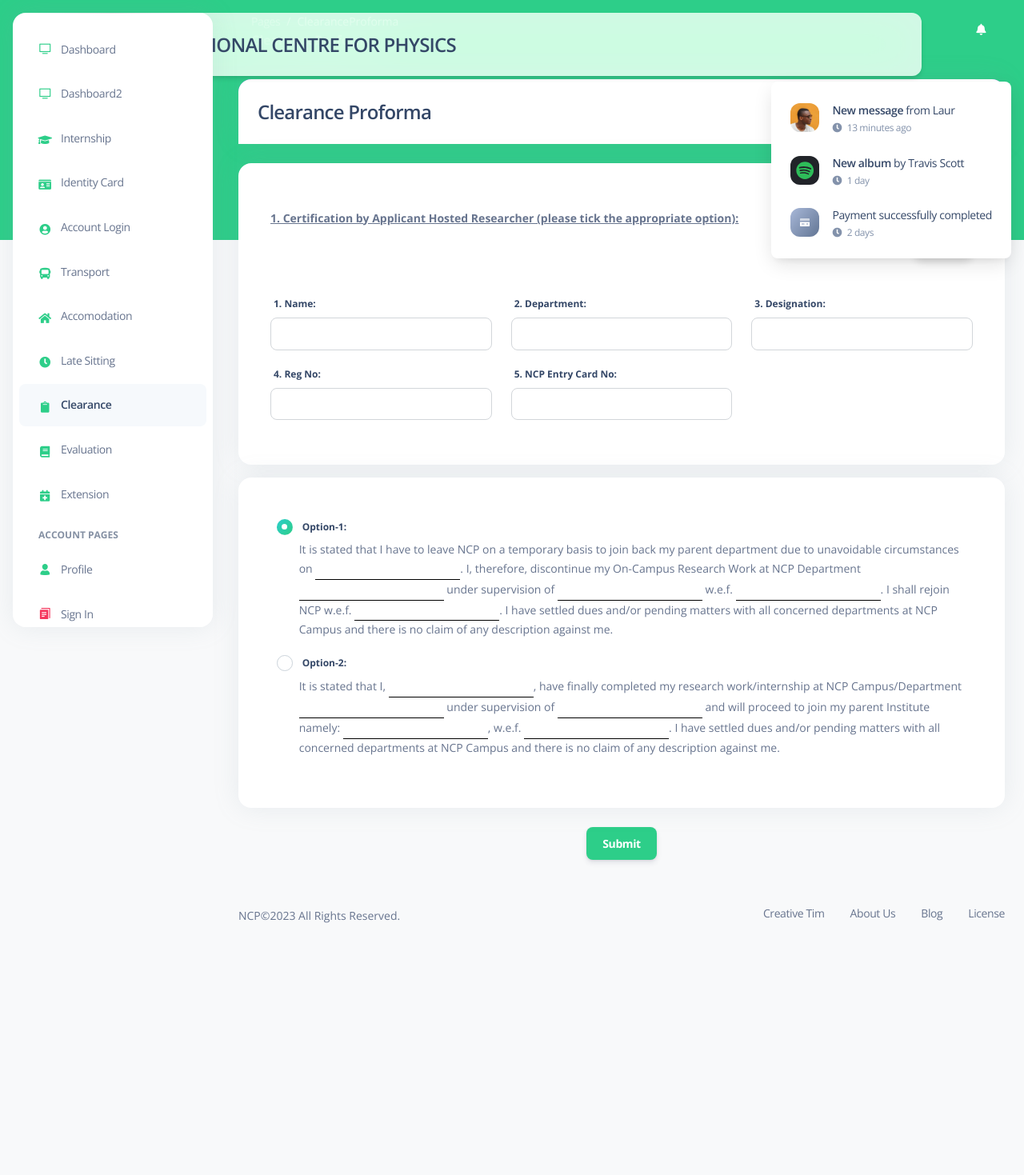
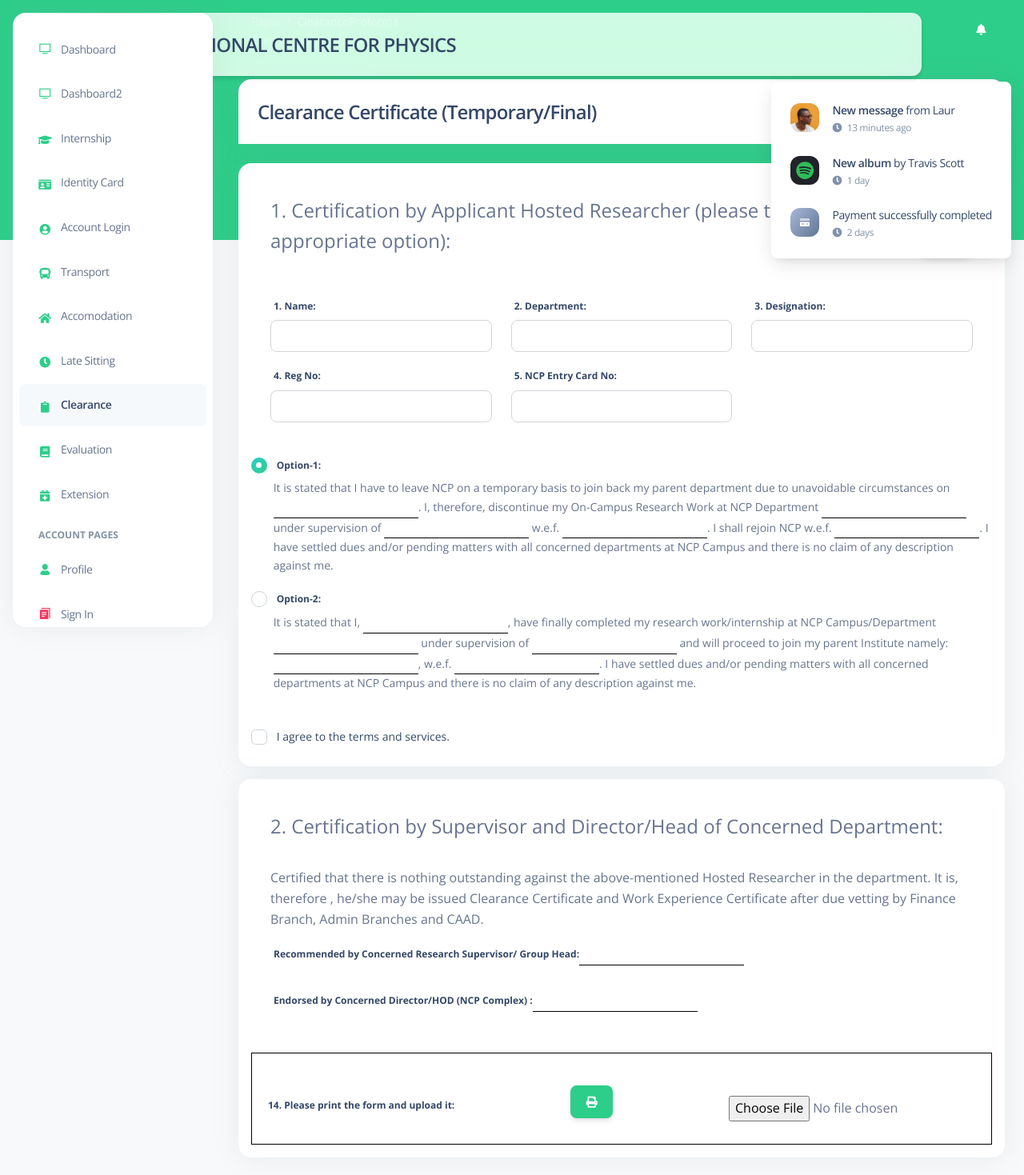
Before and after one commit to Amna1805/studentportal, a Vue app: page /clear in a window 1280 px wide. Shown: the top 1469 px of the page at 80% size. Before the commit the page ends 1174 px from the top, so only its background shows below. Built offline with nearby package versions, Linux system fonts and the light colour scheme.

Commit message:
updated clearance, internship and identity

```diff
--- a/src/main.js
+++ b/src/main.js
@@ -5,6 +5,7 @@ import router from "./router";
 import "./assets/css/nucleo-icons.css";
 import "./assets/css/nucleo-svg.css";
 import ArgonDashboard from "./argon-dashboard";
+import "@/assets/css/print.css";
 //import VeeValidatePlugin from '@vee-validate';
 //import { defineRule } from '@vee-validate/rules';
 
@@ -13,6 +14,9 @@ import ArgonDashboard from "./argon-dashboard";
 //     return /^[0-9]{13}$/.test(value);
 //   });
 const appInstance = createApp(App);
+appInstance.config.globalProperties.$printForm = function() {
+    window.print();
+};
 //appInstance.use(VeeValidatePlugin);
 appInstance.use(store);
 appInstance.use(router);
--- a/src/views/AccomodationProforma.vue
+++ b/src/views/AccomodationProforma.vue
@@ -32,7 +32,7 @@
                                     v-model="applicantInfo.registrationNo" />
                             </div>
                             <div class="col-md-6 mb-3">
-                                <label for="ncpId">4. NCP ID Card No.:</label>
+                                <label for="ncpId">4. NCP ID Card No:</label>
                                 <input type="text" class="form-control" id="ncpId" v-model="applicantInfo.ncpId" />
                             </div>
                         </div>
@@ -88,7 +88,7 @@
                         </div>
 
                         <div class="form-group">
-                            <label>10. Contact Phone Nos.</label>
+                            <label>10. Contact Phone No.</label>
                             <div class="row">
                                 <div class="col-md-4 mb-3">
                                     <input type="text" class="form-control" placeholder="Cell" id="contactCell"
@@ -136,7 +136,7 @@
                         <div class="printOff rectangle-box p-3 mt-4">
                             <div class="d-flex justify-content-between align-items-center mt-4">
                                 <label>14. Please print the form and upload it:</label>
-                                <button class="btn btn-success" @click="printForm">
+                                <button class="btn btn-success" @click="$printForm()">
                                     <i class="fas fa-print"></i> <!-- Font Awesome icon for printing -->
                                 </button>
                                 <input type="file" @change="handleFileUpload" class="form-control-file">
@@ -403,12 +403,6 @@
 export default {
     name: 'AccomodationProforma',
 
-    methods: {
-        printForm() {
-            window.print();
-        },
-    },
-
     data() {
         return {
             applicantInfo: {
@@ -451,9 +445,6 @@ export default {
 
 </script>
 
-<style media="print">
-@import "@/assets/css/print.css";
-</style>
 <style>
 .input-line {
     border: none;
--- a/src/views/ClearanceProforma.vue
+++ b/src/views/ClearanceProforma.vue
@@ -1,7 +1,7 @@
 <template>
     <div class="container py-4">
         <div class="card bg-primary text-white mb-4">
-            <h4 class="card-header">Clearance Proforma</h4>
+            <h4 class="card-header">Clearance Certificate (Temporary/Final)</h4>
         </div>
 
         <!-- Section 1: Personal Information -->
@@ -9,10 +9,10 @@
             <div class="card mb-3 p-3">
                 <fieldset>
                     <legend
-                        class="card-header d-flex justify-content-between align-items-center font-weight-bold text-decoration-underline">
-                        <p style="font-size: 14px;"><b><u>
+                        class="card-header d-flex justify-content-between align-items-center ">
+
                                     1. Certification by Applicant Hosted Researcher (please tick the appropriate
-                                    option):</u></b></p>
+                                    option):
                         <div class="avatar avatar-xl position-relative">
                             <img src="../assets/img/amna.jpg" alt="profile_image"
                                 class="shadow-sm w-100 border-radius-lg" />
@@ -20,15 +20,15 @@
                     </legend>
                     <div class="card-body">
                         <div class="row">
-                            <div class="col-md-4 mb-3">
+                            <div class="col-md-4 mb-3 ">
                                 <label>1. Name:</label>
                                 <input type="text" class="form-control" v-model="formData.name">
                             </div>
-                            <div class="col-md-4 mb-3">
+                            <div class="col-md-4 mb-3 ">
                                 <label>2. Department:</label>
                                 <input type="text" class="form-control" v-model="formData.department">
                             </div>
-                            <div class="col-md-4 mb-3">
+                            <div class="col-md-4 mb-3 ">
                                 <label>3. Designation:</label>
                                 <input type="text" class="form-control" v-model="formData.designation">
                             </div>
@@ -46,12 +46,7 @@
 
 
                     </div>
-
-                </fieldset>
-
-            </div>
-            <div class="card mb-3 p-5">
-                <div class="option">
+                    <div class="option">
                     <div class="form-check">
                         <input type="radio" checked class="form-check-input" id="P" value="temporraybasis"
                             v-model="formData.option">
@@ -80,7 +75,45 @@
                             matters with all concerned departments at NCP Campus and there is no claim of any
                             description against me.</p>
                     </div>
+                    <div class="form-check "><br/>
+                        <input type="checkbox" class="form-check-input" id="extAgreePolicy">
+                        <label class="form-check-label text-sm-2" for="extAgreePolicy">I agree to the terms and services.</label>
+                    </div>
                 </div>
+                </fieldset>
+
+            </div>
+            <div class="card mb-3 p-3">
+              <fieldset>
+                <legend
+                        class="card-header">
+                                    2. Certification by Supervisor and Director/Head of Concerned Department:
+                    </legend>
+                    <div class="card-body">
+                        <p class="mt-n3">Certified that there is nothing outstanding against the above-mentioned Hosted Researcher in the
+                            department. It is, therefore , he/she may be issued Clearance Certificate and Work Experience
+                            Certificate after due vetting by Finance Branch, Admin Branches and CAAD.
+                        </p>
+                        <div>
+                            <label for="supSignature">  Recommended by Concerned Research Supervisor/ Group Head: </label>
+                            <input type="text" id="supSignature" name="supSignature" class="input-line">
+                        </div>
+                        <br>
+                        <div>
+                            <label for="director">Endorsed by Concerned Director/HOD (NCP Complex) : </label>
+                            <input type="text" id="recommendationDirector" name="recommendationDirector" class="input-line">
+                        </div>
+                    </div>
+              </fieldset>
+              <div class="printOff rectangle-box p-3 mt-4">
+                            <div class="d-flex justify-content-between align-items-center mt-4">
+                                <label>14. Please print the form and upload it:</label>
+                                <button class="btn btn-success" @click="$printForm()">
+                                    <i class="fas fa-print"></i> <!-- Font Awesome icon for printing -->
+                                </button>
+                                <input type="file" @change="handleFileUpload" class="form-control-file">
+                            </div>
+                        </div>
             </div>
 
             <!---CAAD SECTION-->
@@ -224,10 +257,11 @@
                     </div>
                 </div>
             </div> -->
-            <!-- Submit Button -->
+            <!-- Submit Button --><div class="printOff">
             <div class="form-actions d-flex justify-content-center mt-4">
                 <button type="submit" class="btn btn-success">Submit</button>
             </div>
+        </div>
         </form>
     </div>
 </template>
--- a/src/views/IdentityCard.vue
+++ b/src/views/IdentityCard.vue
@@ -3,7 +3,7 @@
         <div class="card bg-primary text-white mb-4">
             <h4 class="card-header">Identity Card Proforma</h4>
         </div>
-        <div class="card card-profile justify-content-center mb-4 mx-lg-12 pb-lg-4">
+        <!-- <div class="card card-profile justify-content-center mb-4 mx-lg-12 pb-lg-4">
             <h4 class="m-2 p-3 justify-content-center text-center">Identity Card Picture</h4>
             <div class="justify-content-center text-center">
                 <div class="order-lg-2">
@@ -13,28 +13,49 @@
                     </div>
                 </div>
             </div>
-        </div>
+        </div> -->
         <form @submit.prevent="submitForm">
             <div class="card ">
                 <fieldset>
-                    <legend class="card-header">Information Required From Hosted Researcher</legend>
+                    <legend class="card-header  d-flex justify-content-between align-items-center">Information Required From
+                        Hosted Researcher
+
+                    </legend>
+
                     <div class="card-body">
 
                         <div class="row">
-                            <div class="col-md-4">
+                            <div class="col-12 text-center d-block d-lg-none mb-4 justify-content-start">
+                                    <div class="avatar avatar-xl position-relative">
+                                        <img src="../assets/img/laiba.jpg" alt="profile_image"
+                                            class="shadow-sm border-radius-lg img-thumbnail img-fluid passport-size" />
+                                    </div>
+                                </div>
+                            <div class="col-md-12 d-flex justify-content-between align-items-start flex-wrap">
+                                <div class="col-md-4 mb-4 mb-md-0">
                                     <label for="name" class="form-control-label">Name of Hosted Researcher:</label>
                                     <ArgonInput type="text" id="name" v-model="applicantInfo.name" />
                                 </div>
-                            <div class="col-md-4">
+                                <div class="col-md-4 mb-4 mb-md-0">
                                     <label for="regisno" class="form-control-label">Registration Number:</label>
                                     <ArgonInput type="text" id="regisno" v-model="applicantInfo.regisno" />
                                 </div>
+                                <div class="col-md-3">
+                                    <div class="avatar avatar-xl position-relative ms-auto d-none d-lg-block">
+                                        <img src="../assets/img/laiba.jpg" alt="profile_image"
+                                            class="shadow-sm border-radius-lg img-thumbnail img-fluid passport-size" />
+                                    </div>
+                                </div>
+
+                            </div>
+                        </div>
+
+
+                        <div class="row">
                             <div class="col-md-4">
                                 <label for="cnic" class="form-control-label">CNIC (without dashes):</label>
                                 <ArgonInput type="number" id="cnic" v-model="applicantInfo.cnic" />
                             </div>
-                        </div>
-                        <div class="row">
                             <div class="col-md-4">
                                 <label for="designation" class="form-control-label">Designaton (Student/Employee):</label>
                                 <ArgonInput type="text" id="designation" v-model="applicantInfo.designation" />
@@ -43,12 +64,13 @@
                                 <label for="identitymark" class="form-control-label">Identification Mark:</label>
                                 <ArgonInput type="text" id="identitymark" v-model="applicantInfo.identitymark" />
                             </div>
+
+                        </div>
+                        <div class="row">
                             <div class="col-md-4">
                                 <label for="bloodgroup" class="form-control-label">Blood Group:</label>
                                 <ArgonInput type="text" id="bloodgroup" v-model="applicantInfo.bloodgroup" />
                             </div>
-                        </div>
-                        <div class="row">
                             <div class="col-md-4">
                                 <label for="receiptno" class="form-control-label">Registration Fee Receipt # (Bank
                                     Receipt):</label>
@@ -61,21 +83,33 @@
                             <!-- when the form is submitted, get the date of the form at that time and then send it -->
                             <!-- just display appliction status instead of CAAD Fields -->
                         </div>
+                        <div class="printOff rectangle-box p-3 mt-4">
+                            <div class="d-flex justify-content-between align-items-center mt-4">
+                                <label>14. Please print the form and upload it:</label>
+                                <button class="btn btn-success" @click="$printForm()">
+                                    <i class="fas fa-print"></i> <!-- Font Awesome icon for printing -->
+                                </button>
+                                <input type="file" @change="handleFileUpload" class="form-control-file">
                             </div>
+                        </div>
+                    </div>
+
                 </fieldset>
             </div>
-
+            <div class="printOff">
                 <div class="form-actions d-flex justify-content-center mt-4">
                     <button type="submit" class="btn btn-success">Submit</button>
+                </div>
             </div>
         </form>
 
     </div>
 </template>
+
 <style scoped>
 .passport-size {
-    max-width: 300px;
-    max-height: 300px;
+    max-width: 130px;
+    max-height: 150px;
 }
 </style>
 <script>
--- a/src/views/Internship.vue
+++ b/src/views/Internship.vue
@@ -9,12 +9,11 @@
             <div class="card mb-4">
                 <fieldset>
                     <legend
-                        class="card-header d-flex justify-content-between align-items-center font-weight-bold text-decoration-underline">
-                        <p class="small-text"><b><u>
-                                    Hosted Researchers Category applied for (please check NCP website for details & tick the
-                                    appropriate):</u></b></p>
+                        class="card-header d-flex justify-content-between align-items-center ">
+                        Hosted Researchers Category applied for<br/> (please check NCP website for details & tick the
+                        appropriate)
                         <div class="avatar avatar-xl position-relative">
-                            <img src="../assets/img/amna.jpg" alt="profile_image"
+                            <img src="../assets/img/laiba.jpg" alt="profile_image"
                                 class="shadow-sm w-100 border-radius-lg" />
                         </div>
                     </legend>
@@ -67,7 +66,7 @@
                                 <input type="text" autofocus class="form-control" v-model="formData.researcharea">
                             </div>
                             <div class="col-md-6 mb-3">
-                                <label>2. Proposed Department Area at NCP:</label>
+                                <label>2. Proposed Research Department at NCP:</label>
                                 <input type="text" class="form-control" v-model="formData.researchdept">
                             </div>
                             <div class="col-md-12 mb-2">
@@ -99,13 +98,21 @@
                                             <label class="form-check-label" for="yes">Yes</label>
                                         </div>
                                     </div>
-
                                     <div class="col-md-10">
-                                        <div class="form-check">
-                                            <label class="form-check-label" for="inProgressCheckbox">If YES please mention
-                                                duration</label>
-                                            <input ref="accomodationInput" type="text" id="je-caad" name="je-caad"
-                                                class="input-line" :disabled="formData.accomodation !== 'yes'">
+                                        <label class="d-inline">If YES, Please Mention Duration </label>
+                                        <div class="d-inline">
+                                            <div class="d-inline align-items-center">
+                                                <input ref="accomodationInput" type="date" class="form-control d-inline"
+                                                    id="accstart" v-model="formData.accstart"
+                                                    :disabled="formData.accomodation !== 'yes'" style="width: 20%;" />
+                                            </div>
+                                            <div class="d-inline align-items-center">
+                                                <label for="accend" class="me-2 d-inline"
+                                                    style="margin-right: 0.5rem;">To:</label>
+                                                <input ref="accomodationInput" type="date" class="form-control d-inline"
+                                                    id="accend" v-model="formData.accend"
+                                                    :disabled="formData.accomodation !== 'yes'" style="width: 20%;" />
+                                            </div>
                                         </div>
                                     </div>
                                     <div class="col-md-1">
@@ -115,7 +122,6 @@
                                             <label class="form-check-label" for="no">No</label>
                                         </div>
                                     </div>
-
                                 </div>
 
                             </div>
@@ -249,12 +255,22 @@
                         applicable after discussion with the Supervisor/Co-Supervisor at NCP campus).</p>
                     <p><b>Supervisor / Co-Supervisor of Parent Department:</b></p>
                     <div class="row">
-                        <div class="col-md-4"> <label>Name:</label><input type="text" class="form-control" v-model="formData.researchdept"></div>
-                    <div class="col-md-4">  <label>Designation:</label><input type="text" class="form-control" v-model="formData.researchdept"></div>
-                    <div class="col-md-4">  <label>Department:</label><input type="text" class="form-control" v-model="formData.researchdept"></div>
+                        <div class="col-md-4"> <label>Name:</label><input type="text" class="form-control"
+                                v-model="formData.researchdept"></div>
+                        <div class="col-md-4"> <label>Designation:</label><input type="text" class="form-control"
+                                v-model="formData.researchdept"></div>
+                        <div class="col-md-4"> <label>Department:</label><input type="text" class="form-control"
+                                v-model="formData.researchdept"></div>
                     </div>
-<div class="mt-7">  <p> Signature with Date/Stamp: <input type="text" name="name" class="input-line text-center"></p></div>
-
+                    <div class="row">
+                        <div class="col-md-4"> <label>Tel No.</label><input type="text" class="form-control"
+                                v-model="formData.telno"></div>
+                        <div class="col-md-4"> <label>Email:</label><input type="text" class="form-control"
+                                v-model="formData.email"></div>
+                    </div>
+                    <div class="mt-6">
+                        <p> Signature with Date/Stamp of Head/Chairperson of Parent University: <input type="text" name="name" class="input-line text-center"></p>
+                    </div>
 
                 </div>
             </div>
@@ -263,7 +279,8 @@
                 <p class="small-text"><b><u>
                             Checklist of Documents</u></b></p>
                 <p style="font-size: 14px;"><b>Note:</b> The Police Verification Proforma can be downloaded from the link <a
-                href="https://www.ncp.edu.pk/docs/caad/police-verification-form-2016.pdf" class="text-success"><u>Police
+                        href="https://www.ncp.edu.pk/docs/caad/police-verification-form-2016.pdf"
+                        class="text-success"><u>Police
                             Verification Proforma</u></a>.</p>
 
                 <div class="table-responsive mt-3">
@@ -359,18 +376,31 @@
                     </table>
                 </div>
             </div>
-    <p style="font-size: 14px;"><b><u>Note:</u></b> Students should print this filled form, have it signed by their university, and then upload it again in PDF format.</p>
-
+            <p style="font-size: 14px;"><b><u>Note:</u></b> Students should print this filled form, have it signed by their
+                university, and then upload it again in PDF format.</p>
+            <div class="printOff rectangle-box p-3 mt-4">
+                <div class="d-flex justify-content-between align-items-center mt-4">
+                    <label>14. Please print the form and upload it:</label>
+                    <button class="btn btn-success" @click="$printForm()">
+                        <i class="fas fa-print"></i> <!-- Font Awesome icon for printing -->
+                    </button>
+                    <input type="file" @change="handleFileUpload" class="form-control-file">
+                </div>
+            </div>
             <!-- Submit Button -->
+            <div class="printOff">
                 <div class="form-actions d-flex justify-content-center mt-4">
                     <button type="submit" class="btn btn-success">Submit</button>
                 </div>
+            </div>
         </form>
-</div></template>
+    </div>
+</template>
 
 <script>
 export default {
     name: "InternshipProforrma",
+
     data() {
         return {
             formData: {
@@ -384,6 +414,10 @@ export default {
                 data: '',
                 issupervisor: '',
                 iscosupervisor: '',
+                accstart: '',
+                accend: '',
+                telno:'',
+                email:'',
             },
         }
     },
@@ -399,6 +433,7 @@ export default {
 };
 </script>
 
+
 <style scoped>
 .rectangle-box {
     border: 1px solid #000;
@@ -409,6 +444,12 @@ export default {
     border-bottom: 1px solid black;
 }
 
+.custom-avatar-size {
+    width: 90px;
+    /* Adjust the width as needed */
+    height: 130px;
+    /* Adjust the height as needed */
+}
 
 .input-line {
     border: none;
@@ -428,6 +469,7 @@ export default {
     white-space: normal;
     margin-top: 5px;
 }
+
 
 .option p {
     font-size: 14px;
```
Also changed, not shown: src/App.vue (+5 -5 lines), src/views/EvaluationProforma.vue (+5 -5 lines), src/views/components/ProfileCard.vue (+1 -7 lines), src/assets/img/laiba.jpg (added). Lines whose indentation alone changed are shown as unchanged.
